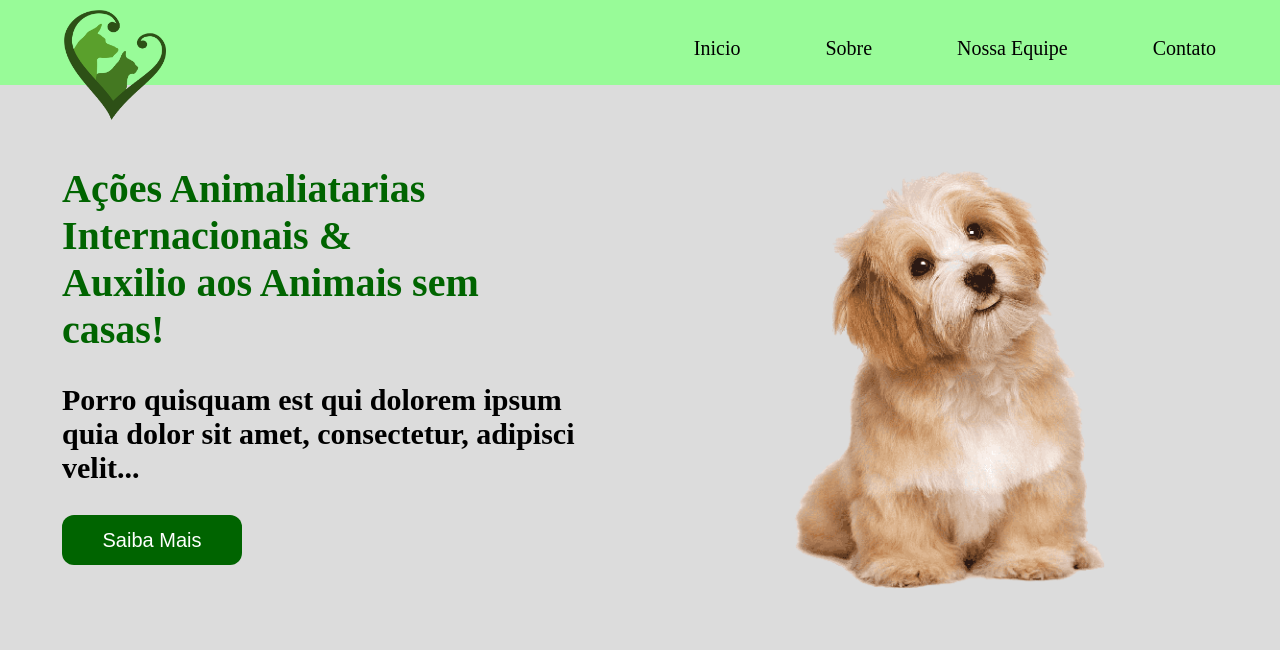
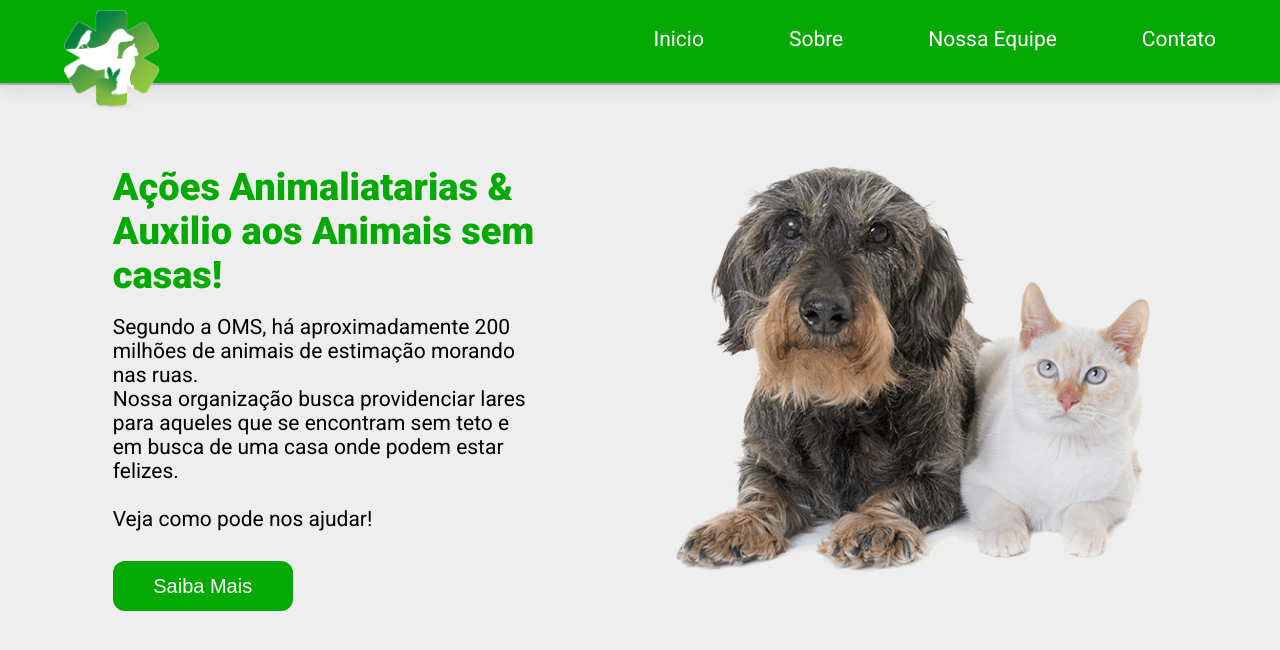
Before and after one commit to LucasAxelson/Lala-Friends, a plain HTML site: page index.html in a window 1280 px wide. Drawn offline with Linux system fonts and the light colour scheme.

Commit message:
26.11
Second commit

```diff
--- a/css/style.css
+++ b/css/style.css
@@ -5,13 +5,15 @@
 }
 
 body{
-    background-color: #dcdcdc;
+    background-color: #eeeeee;
 }
 
 .menu-fixo-topo {
     height: 85px;
     width: 100%;
-    background-color: #98FB98;
+    background-color: #04a904;
+    box-shadow: 0px 3px 16px rgba(50, 50, 50, 0.15);
+    border-bottom: 2px solid darkgray;
 }
 
 .menu-fixo-topo .content {
@@ -25,7 +27,7 @@ body{
 .menu-fixo-topo .logo img {
     margin-top: 10px;
     width: auto;
-    height: 110px;
+    height: 100px;
     cursor: pointer;
 }
 
@@ -36,8 +38,12 @@ body{
 
 .menu-topo nav ul li {
     margin-left: 85px;
+    margin-top: -5px;
     list-style: none;
-    font-size: 20px;
+    font-size: 21px;
+    font-family: 'Roboto', sans-serif;
+    font-weight: normal;
+    color: white;
 }
 
 .menu-topo nav ul a {
@@ -47,28 +53,31 @@ body{
 
 section.main-pg {
    display: flex;
-
 }
 
 
 section.main-pg .left {
-    width: 50%;
+    width: 70%;
 }
 
 section.main-pg .left .content {
-    margin: 80px 30px 0;
+    margin: 80px 80px 0;
     padding: 0 5%;
 }
 
 section.main-pg .left h1 {
-    font-size: 40px;
-    color: #006400;
+    font-size: 38px;
+    color: #04a904;
+    font-family: 'Roboto', sans-serif;
+    font-weight: bold;
 }
 
-section.main-pg .left h3 {
-    padding-top: 30px;
-    font-size: 30px;
+section.main-pg .left p {
+    padding-top: 18px;
+    font-size: 21px;
     color: black;
+    font-family: 'Roboto', sans-serif;
+    font-weight: normal;
 }
 
 section.main-pg .left .btn-saiba-mais {
@@ -81,7 +90,7 @@ section.main-pg .left .btn-saiba-mais button {
     height: 50px;
     width: 180px;
     font-size: 20px;
-    background-color: #006400;
+    background-color: #04a904;
     color: white;
     outline: none;
     cursor: pointer;
@@ -91,12 +100,9 @@ section.main-pg .left .btn-saiba-mais button:hover {
     background-color: rgba(0, 100, 0, 0.8);
 }
 
-section.main-pg .right {
-}
-
 section.main-pg .right .content img{
-    margin-top: 50px;
-    margin-left: 80px;
-    height: 500px;
+    margin-top: 60px;
+    margin-left: -95px;
+    height: 450px;
     width: auto;
 }
--- a/index.html
+++ b/index.html
@@ -5,15 +5,17 @@
     <meta name="viewport" content="width=device-width, initial-scale=1.0">
     <title>Lala & Friends</title>
     <link rel="stylesheet" href="css/style.css">
+    <link rel="preconnect" href="https://fonts.gstatic.com">
+    <link href="https://fonts.googleapis.com/css2?family=Roboto:wght@400;900&display=swap" rel="stylesheet">
 </head>
 <body>
     <header>
-        <div class="menu-fixo-topo">
+        <div class="menu-fixo-topo"> <!-- Menu do Topo do site -->
             <div class="content">
-                <div class="logo">
-                    <a href="/"><img src="img/logo.png" alt="Logo - Cat & Dog within a heart"></a>
+                <div class="logo"> <!-- Logo do website-->
+                    <a href="/"><img src="img/logo-shelter.png" alt="Logo - Cat & Dog within a heart"></a>
                 </div>
-                <div class="menu-topo">
+                <div class="menu-topo"> <!-- Menu interativa do lado direito -->
                     <nav>
                         <ul>
                             <a href="/"><li>Inicio</li></a>
@@ -24,19 +26,22 @@
                     </nav>
                 </div>
             </div>
-        </div>
+        </div> <!-- Fim do Menu do Topo -->
     </header>
-    <section class=main-pg>
-        <div class="left">
+    <section class="main-pg">
+        <div class="left"> <!-- Inicio do lado esquerdo do site -->
             <div class="content">
-                <h1>
-                    Ações Animaliatarias Internacionais & <br>
+                <h1> <!-- Titulo -->
+                    Ações Animaliatarias & <br>
                     Auxilio aos Animais sem casas!
                 </h1>
-                <h3>
-                    Porro quisquam est qui dolorem ipsum quia dolor sit amet, consectetur, adipisci velit...
-                </h3>
-                <div class="btn-saiba-mais">
+                <p> <!-- Fatos OMS -->
+                    Segundo a OMS, há aproximadamente 200 milhões de animais de estimação morando nas ruas. <br>
+                    Nossa organização busca providenciar lares para aqueles que se encontram sem teto e em busca de uma casa onde podem estar felizes.
+                <br> <br>
+                    Veja como pode nos ajudar!
+                </p>
+                <div class="btn-saiba-mais"> <!-- Botão Saiba Mais! -->
                     <a href="http://latam.com/en_us/" target="_BLANK">
                         <button>
                             Saiba Mais
@@ -44,10 +49,10 @@
                     </a>
                 </div>
             </div>
-        </div>
-        <div class="right">
+        </div> <!-- Fim do lado esquerdo do site -->
+        <div class="right"> <!-- Inicio do lado direito do site -->
             <div class="content">
-                <img src="/img/main-pg-img.png" alt="Dotozo - Mascote da Empresa">
+                <img src="/img/main-pg.png" alt="Senior Dog & Cat">
             </div>
         </div>
     </section>
```
Also changed, not shown: img/logo-shelter.png (added), img/main-pg.png (added).
